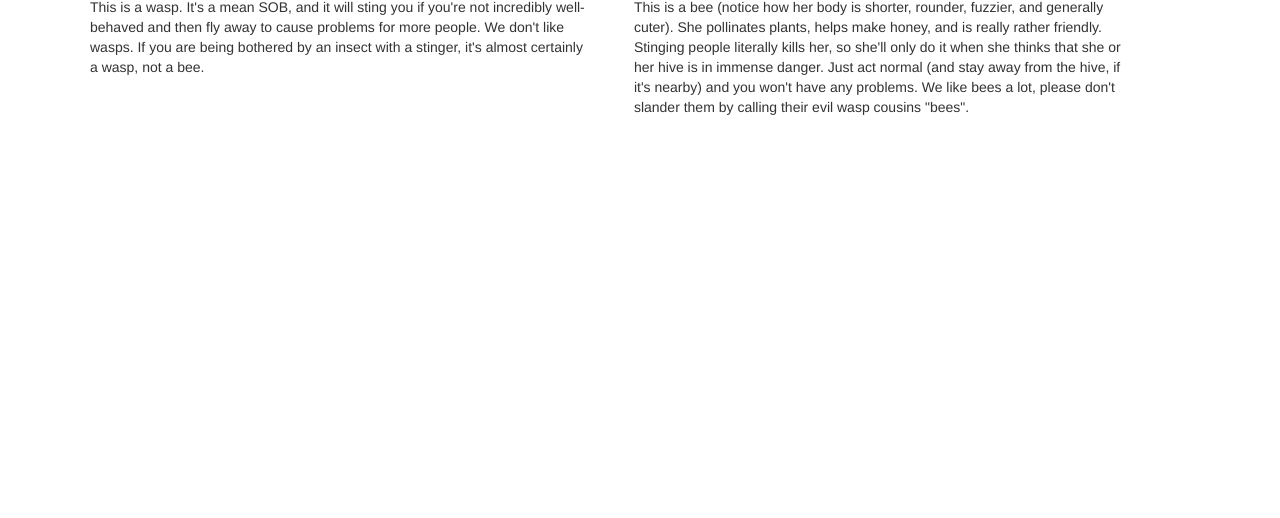
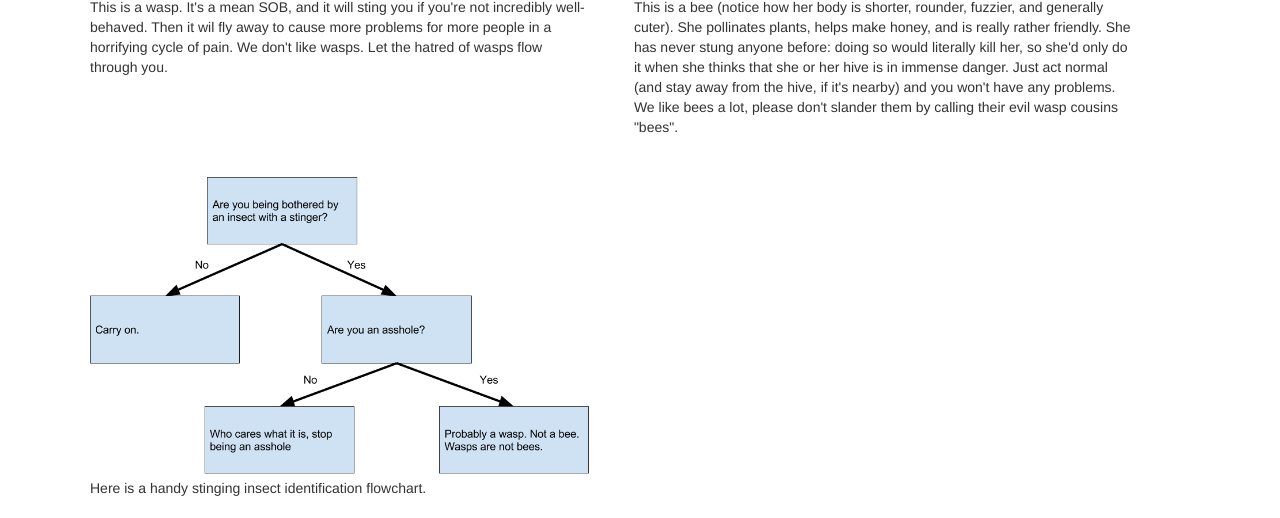
Before and after one commit to tsmacdonald/waspsarenotbees, a plain HTML site: page index.html in a window 1280 px wide. Shown: the part 393-911 px from the top of the page. Before the commit the page ends 800 px from the top, so only its background shows below. Drawn offline with nearby package versions, Linux system fonts and the light colour scheme.

Commit message:
Add GA and flowchart

```diff
--- a/index.html
+++ b/index.html
@@ -13,6 +13,16 @@
     <link rel="stylesheet" href="https://maxcdn.bootstrapcdn.com/bootstrap/3.3.7/css/bootstrap.min.css" integrity="sha384-BVYiiSIFeK1dGmJRAkycuHAHRg32OmUcww7on3RYdg4Va+PmSTsz/K68vbdEjh4u" crossorigin="anonymous">
     <link rel="stylesheet" href="https://maxcdn.bootstrapcdn.com/bootstrap/3.3.7/css/bootstrap-theme.min.css" integrity="sha384-rHyoN1iRsVXV4nD0JutlnGaslCJuC7uwjduW9SVrLvRYooPp2bWYgmgJQIXwl/Sp" crossorigin="anonymous">
     <link href="style.css" rel="stylesheet">
+    <script>
+      (function(i,s,o,g,r,a,m){i['GoogleAnalyticsObject']=r;i[r]=i[r]||function(){
+      (i[r].q=i[r].q||[]).push(arguments)},i[r].l=1*new Date();a=s.createElement(o),
+      m=s.getElementsByTagName(o)[0];a.async=1;a.src=g;m.parentNode.insertBefore(a,m)
+      })(window,document,'script','https://www.google-analytics.com/analytics.js','ga');
+
+      ga('create', 'UA-93205718-1', 'auto');
+      ga('send', 'pageview');
+
+    </script>
   </head>
 
   <body>
@@ -24,9 +34,9 @@
           <figure class="center">
             <img src="https://upload.wikimedia.org/wikipedia/commons/thumb/5/59/Avespa.jpg/1024px-Avespa.jpg" />
             <figcaption>
-            This is a wasp. It's a mean SOB, and it will sting you if you're not incredibly well-behaved and then fly
-            away to cause problems for more people. We don't like wasps. If you are being bothered by an insect with a
-            stinger, it's almost certainly a wasp, not a bee.
+            This is a wasp. It's a mean SOB, and it will sting you if you're not incredibly well-behaved. Then it wil fly
+            away to cause more problems for more people in a horrifying cycle of pain. We don't like wasps. Let the hatred
+            of wasps flow through you.
             </figcaption>
           </figure>
 
@@ -34,11 +44,21 @@
           <figure class="center">
             <img src="https://upload.wikimedia.org/wikipedia/commons/thumb/7/70/Apis_mellifera_-_Brassica_napus_-_Valingu.jpg/1024px-Apis_mellifera_-_Brassica_napus_-_Valingu.jpg" />
             <figcaption>
-            This is a bee (notice how her body is shorter, rounder, fuzzier, and generally cuter). She pollinates
-            plants, helps make honey, and is really rather friendly. Stinging people literally kills her, so she'll only
-            do it when she thinks that she or her hive is in immense danger. Just act normal (and stay away from the
-            hive, if it's nearby) and you won't have any problems. We like bees a lot, please don't slander them by
-            calling their evil wasp cousins "bees".
+            This is a bee (notice how her body is shorter, rounder, fuzzier,
+            and generally cuter). She pollinates plants, helps make honey, and
+            is really rather friendly. She has never stung anyone before: doing
+            so would literally kill her, so she'd only do it when she thinks
+            that she or her hive is in immense danger. Just act normal (and
+            stay away from the hive, if it's nearby) and you won't have any
+            problems. We like bees a lot, please don't slander them by calling
+            their evil wasp cousins "bees".
+            </figcaption>
+          </figure>
+
+          <figure class="center">
+            <img src="flowchart.png" />
+            <figcaption>
+            Here is a handy stinging insect identification flowchart.
             </figcaption>
           </figure>
         </div>
```
Also changed, not shown: flowchart.png (added).
